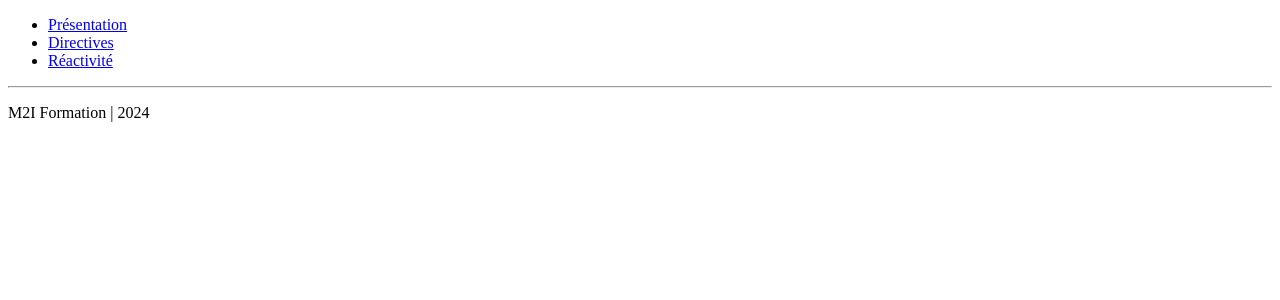
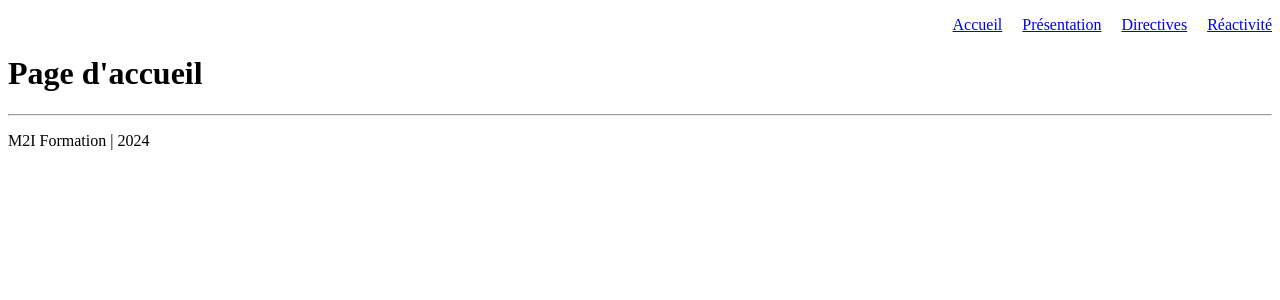
Before and after one commit to Thaisrr/booster-vue, a Vue app: page / in a window 1280 px wide. Shown: the top 300 px of the page. Built offline with nearby package versions, Linux system fonts and the light colour scheme; the HTML template or start-up script is replaced by a standard one.

Commit message:
reactivité

```diff
--- a/src/components/BarreNavigation.vue
+++ b/src/components/BarreNavigation.vue
@@ -5,6 +5,9 @@
 <template>
   <nav>
     <ul>
+      <li>
+        <router-link to="./">Accueil</router-link>
+      </li>
       <li>
           <router-link to="./presentation">Présentation</router-link>
       </li>
@@ -20,5 +23,10 @@
 </template>
 
 <style scoped>
-
+ul {
+  list-style: none;
+  display: flex;
+  justify-content: flex-end;
+  gap: 20px;
+}
 </style>
--- /dev/null
+++ b/src/pages/NotFound.vue
@@ -0,0 +1,12 @@
+<script setup>
+
+</script>
+
+<template>
+  <h1>404</h1>
+  <p>Page non trouvée, <router-link to="./">Retourner sur l'accueil</router-link></p>
+</template>
+
+<style scoped>
+
+</style>
--- /dev/null
+++ b/src/pages/home-component.vue
@@ -0,0 +1,11 @@
+<script setup>
+
+</script>
+
+<template>
+  <h1>Page d'accueil</h1>
+</template>
+
+<style scoped>
+
+</style>
```
Also changed, not shown: src/router/index.js (+7 -1 lines), 1 other file (tests, documents, lock files or other folders).
